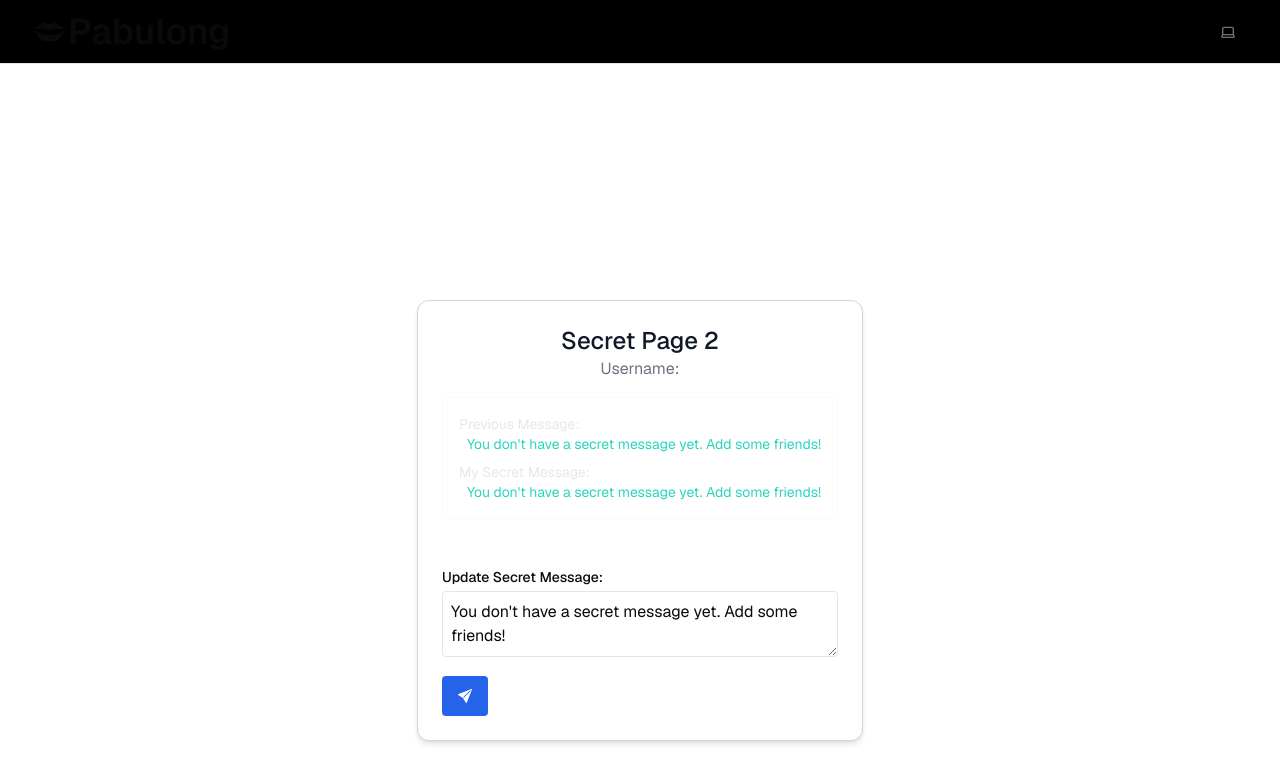
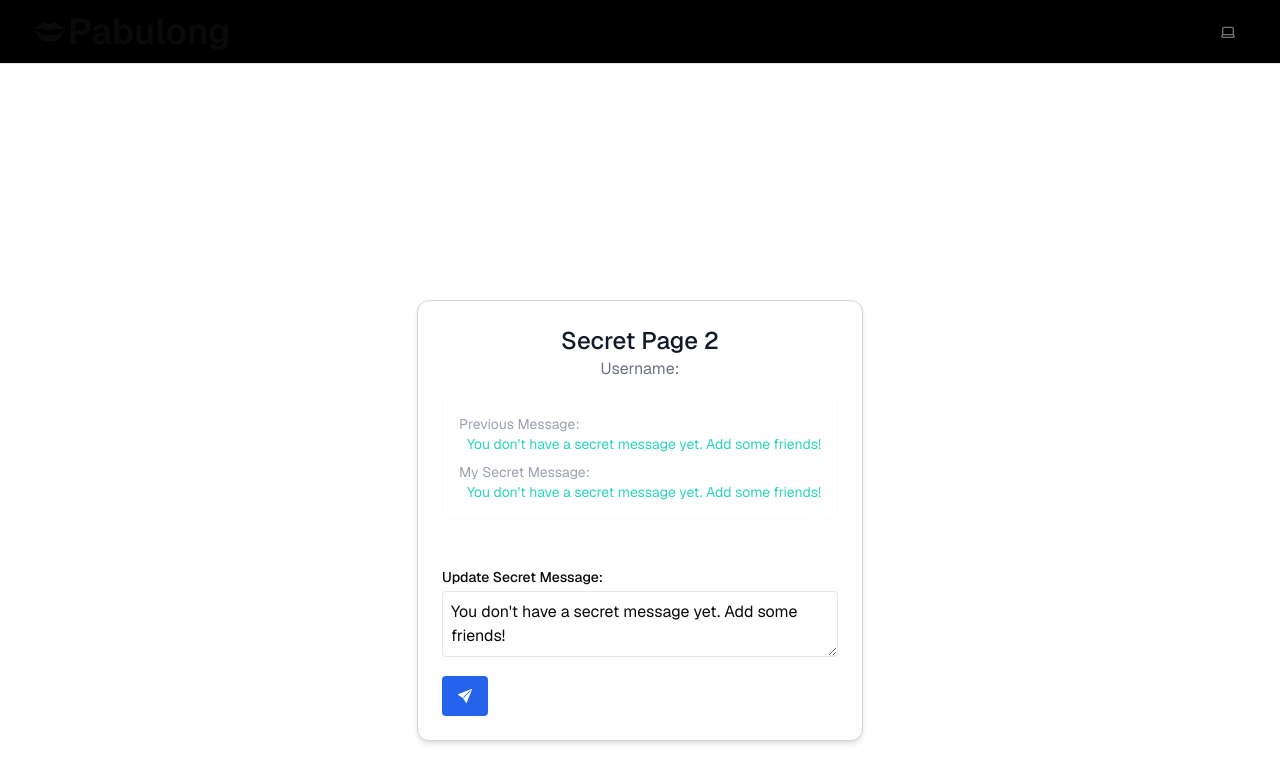
Before and after one commit to jerwintuchi/pabulong, a Next.js app: page /secret-page-2 in a window 1280 px wide. Shown: the top 782 px of the page. Built offline with nearby package versions, Linux system fonts and the light colour scheme; no server answers.

Commit message:
ui: restyling of span element in secretmessage component

```diff
--- a/app/(dashboard)/(routes)/secret-page-1/page.tsx
+++ b/app/(dashboard)/(routes)/secret-page-1/page.tsx
@@ -21,7 +21,7 @@ export default function SecretPage1() {
     const secretMessage = user.secretMessage || "You don't have a secret message yet. Add some friends!";
 
     return (
-        <div className="max-w-lg mx-auto p-6 bg-white dark:bg-gray-900 rounded-lg shadow-lg">
+        <div className="max-w-lg mx-auto p-6 bg-white dark:bg-gray-900 rounded-lg shadow-lg border border-gray-300 dark:border-gray-700">
             <h1 className="text-3xl font-semibold text-center text-gray-900 dark:text-gray-100">
                 Secret Page 1
             </h1>
--- a/components/SecretMessage.tsx
+++ b/components/SecretMessage.tsx
@@ -43,7 +43,7 @@ export default function SecretMessage({ secretMessage }: SecretMessageProps) {
     }, [supabase, router, currentMessage]);  // Include `currentMessage` to track it when updating
 
     return (
-        <div className="flex flex-col text-sm text-gray-200 p-4 border border-zinc-50 rounded-sm ">
+        <div className="flex flex-col text-sm text-gray-400 p-4 border border-zinc-50 rounded-sm ">
             Previous Message:
             <span className="text-teal-400 pl-2 pb-2">{oldMessage || "No previous message"}</span>  {/* Display the old message */}
             My Secret Message:
```
